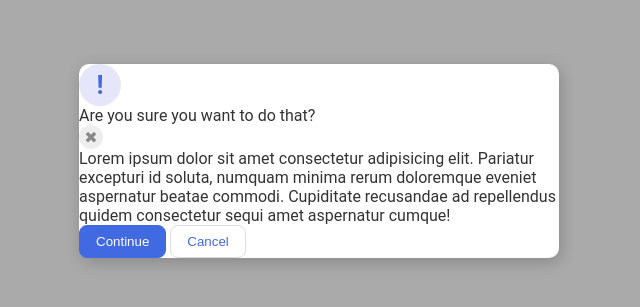
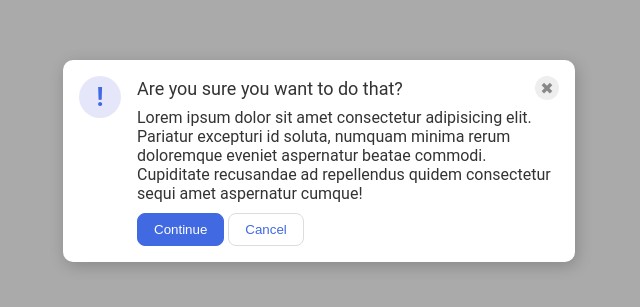
Before and after one commit to DonnyLVu/05-flex-modal-, a plain HTML site: page index.html in a window 1280 px wide. Shown: the part 239-546 px from the top of the page, without its empty margins (321-961 px from the left). Drawn offline with Linux system fonts and the light colour scheme.

Commit message:
add changed approuch used odins pre html and css for help

```diff
--- a/style.css
+++ b/style.css
@@ -19,9 +19,13 @@ body {
   width: 480px;
   border-radius: 10px;
   box-shadow: 2px 4px 16px rgba(0, 0, 0, 0.2);
+  display: flex;
+  gap: 16px;
+  padding: 16px;
 }
 
 .icon {
+  flex-shrink: 0;
   color: royalblue;
   font-size: 26px;
   font-weight: 700;
@@ -32,6 +36,14 @@ body {
   display: flex;
   align-items: center;
   justify-content: center;
+}
+.header {
+  display: flex;
+  align-items: center;
+  justify-content: space-between;
+  font-size: 18px;
+  font-size: bold;
+  margin-bottom: 8px;
 }
 
 .close-button {
@@ -45,6 +57,10 @@ body {
   display: flex;
   align-items: center;
   justify-content: center;
+}
+.text {
+  font-size: 16px;
+  margin-bottom: 10px;
 }
 
 button {
```
